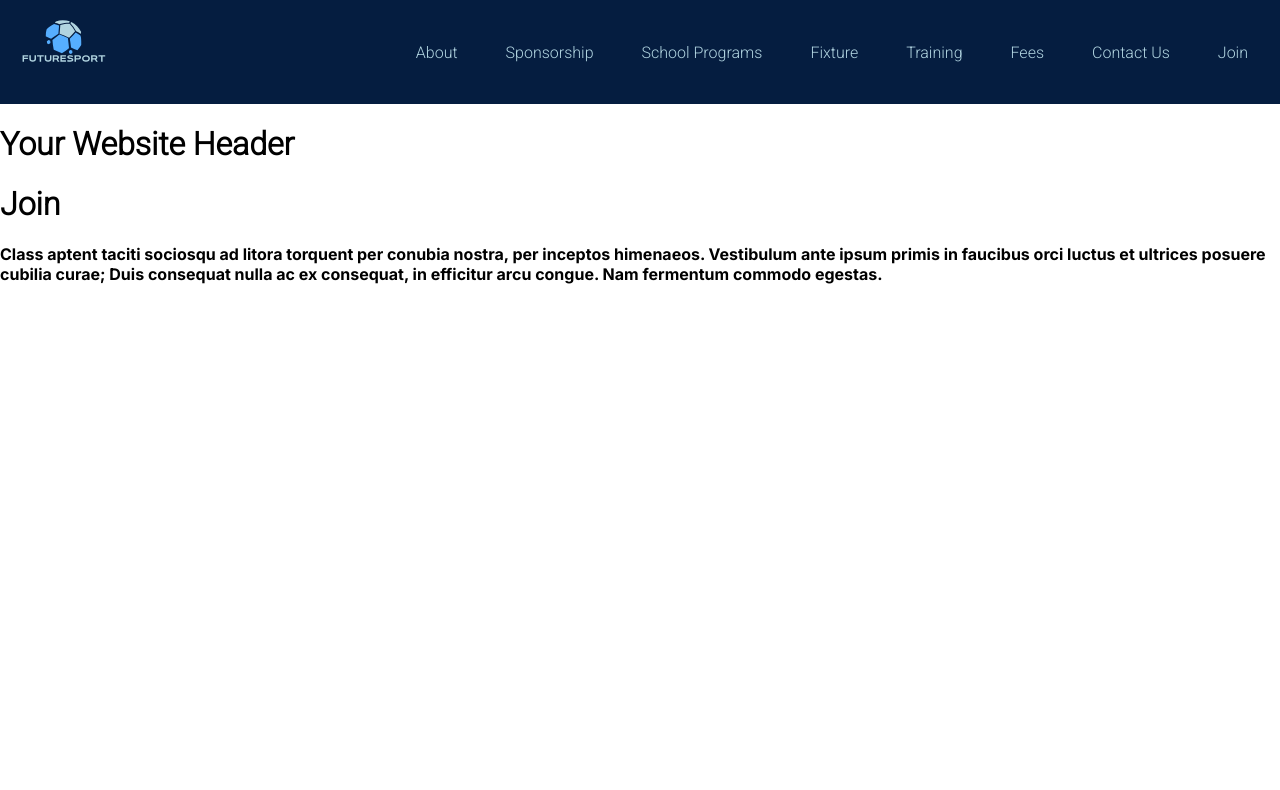
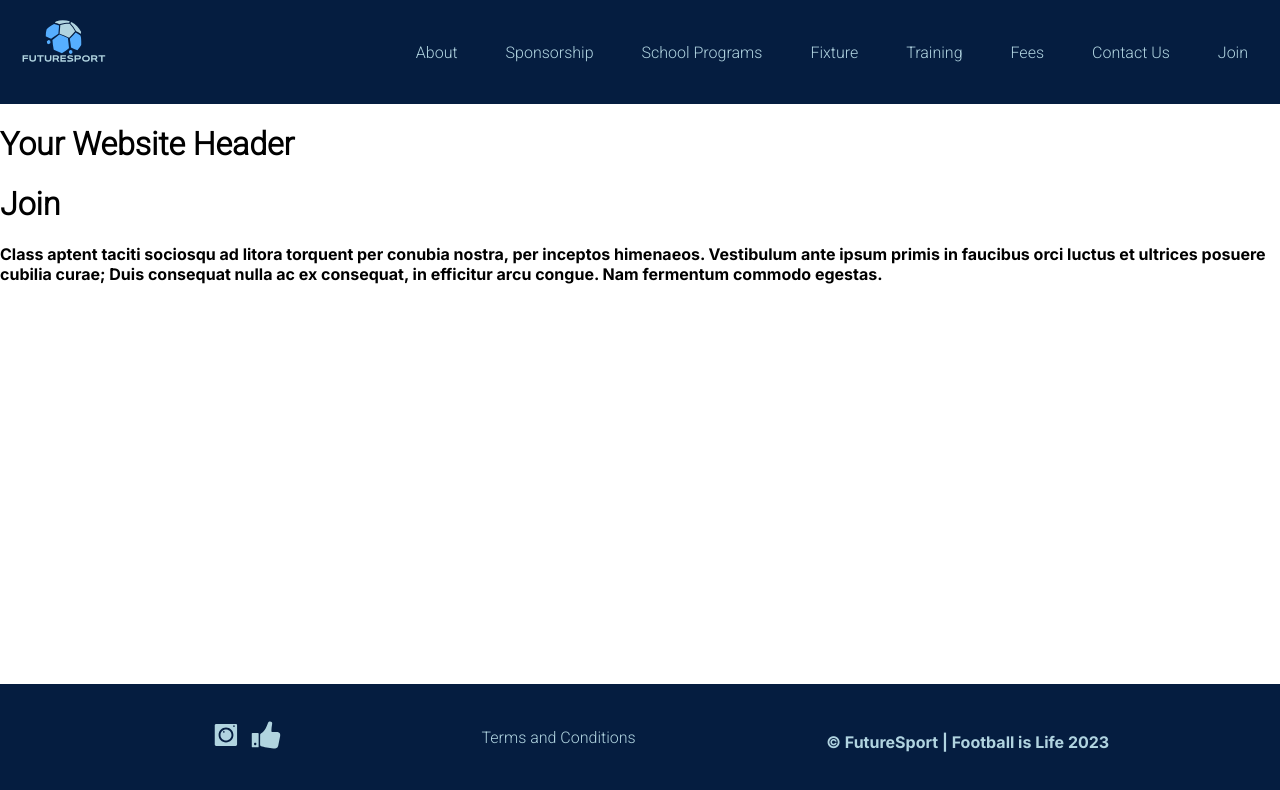
Before and after one commit to SamWij/FutureSportApp, a React (Create React App) app: page /Join in a window 1280 px wide. Shown: the top 790 px of the page. Built offline with nearby package versions, Linux system fonts and the light colour scheme.

Commit message:
footer created

```diff
--- a/src/Components/Footer/Footer.js
+++ b/src/Components/Footer/Footer.js
@@ -1,9 +1,34 @@
 import React from 'react';
+import instagram from '../../Assets/squareInstagram.svg'
+import facebook from '../../Assets/squareFacebook.svg'
+import footerStyles from './footer.module.css'
 
 const Footer = () => {
+
+  const copyRight = {
+    title: 'FutureSport | Football is Life 2023',
+  };
+
+  const socials = {
+    instagramIcon: instagram,
+    facebookIcon: facebook
+  }
+
+
   return (
-    <footer className="footer">
-      {/* Footer content */}
+    <footer className={footerStyles.footer}>
+      <div class={footerStyles.socials}>
+        <ul class={footerStyles.socialLinks}>
+          <li>  <a href="/"><img src={socials.instagramIcon} class={footerStyles.fa} /> </a></li>
+          <li>  <a href="/"><img src={socials.facebookIcon} class={footerStyles.fa} /> </a></li>
+        </ul>
+      </div>
+      <div class={footerStyles.tc} >
+        <a href="#">Terms and Conditions</a>
+      </div>
+      <div>
+        <p> &copy; {copyRight.title} </p>
+      </div>
     </footer>
   );
 };
--- /dev/null
+++ b/src/Components/Footer/footer.module.css
@@ -0,0 +1,41 @@
+.footer {
+  display: flex;
+  flex-direction: row;
+  justify-content: space-evenly;
+  align-items: center;
+  background-color: #051d40;
+  color: #b1d4e0;
+  padding: 20px;
+  position: fixed;
+  bottom: 0;
+  left: 0;
+  width: 100%;
+}
+
+.socials {
+  margin-bottom: 10px;
+}
+
+.socialLinks {
+  list-style: none;
+  padding: 0;
+  display: flex;
+}
+
+.socialLinks li {
+  margin-right: 10px;
+}
+
+.fa {
+  width: 30px;
+  height: 30px;
+}
+
+.tc {
+  margin-bottom: 10px;
+}
+
+.tc a {
+  text-decoration: none;
+  color: #b1d4e0;
+}
```
